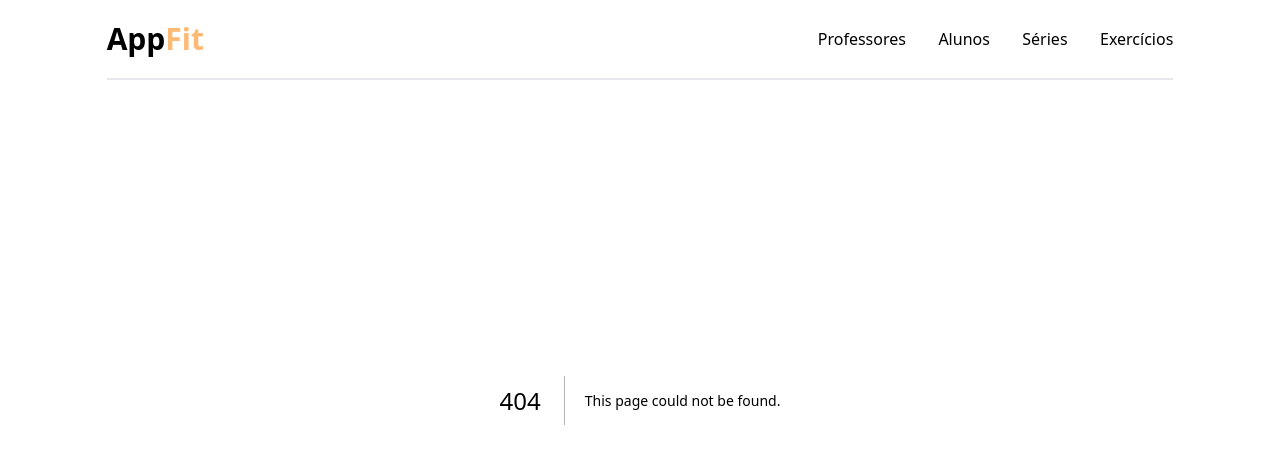
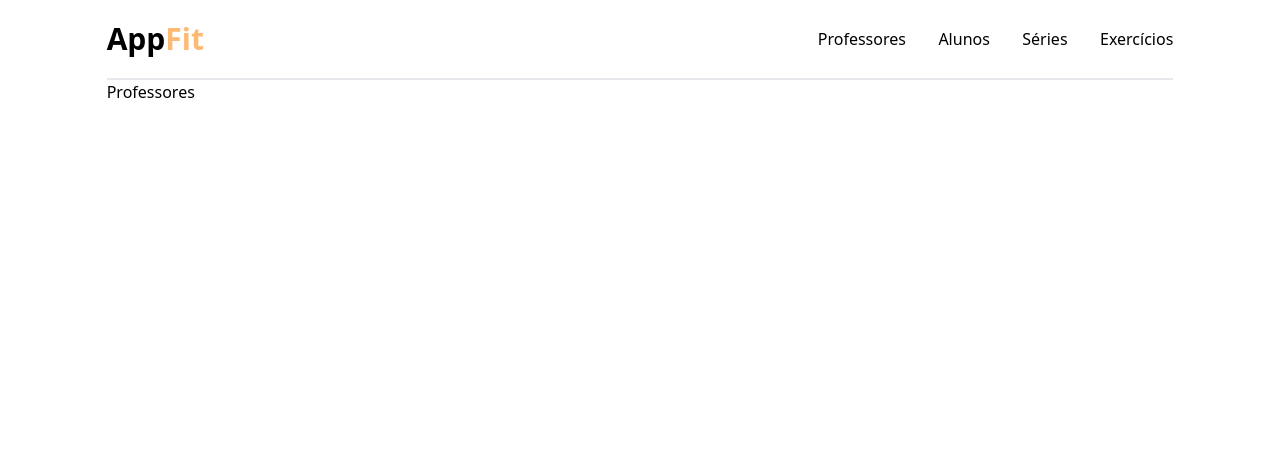
Before and after one commit to leonardo-rendano/AppFit---Frontend, a Next.js app: page /teachers in a window 1280 px wide. Before the commit this address had no page. Shown: the top 464 px of the page. Built offline with nearby package versions, Linux system fonts and the light colour scheme.

Commit message:
pages organization

```diff
--- a/src/pages/_app.tsx
+++ b/src/pages/_app.tsx
@@ -4,9 +4,9 @@ import { Header } from "@/components/Header";
 
 export default function App({ Component, pageProps }: AppProps) {
   return (
-    <>
+    <div>
       <Header />
       <Component {...pageProps} />
-    </>
+    </div>
   )
 }
--- /dev/null
+++ b/src/pages/exercises.tsx
@@ -0,0 +1,7 @@
+export default function ExercisesPage() {
+  return (
+    <div className="w-5/6 m-auto mt-20">
+      <h1>Exercícios</h1>
+    </div>
+  )
+}
--- /dev/null
+++ b/src/pages/sets.tsx
@@ -0,0 +1,7 @@
+export default function SetsPage() {
+  return (
+    <div className=" w-5/6 m-auto mt-20 ">
+      <h1>Séries</h1>
+    </div>
+  )
+}
--- /dev/null
+++ b/src/pages/students.tsx
@@ -0,0 +1,7 @@
+export default function StudentsPage() {
+  return (
+    <div className="w-5/6 m-auto mt-20">
+      <h1>Alunos</h1>
+    </div>
+  )
+}
--- /dev/null
+++ b/src/pages/teachers.tsx
@@ -0,0 +1,7 @@
+export default function TeachersPage() {
+  return (
+    <div className="w-5/6 m-auto mt-20">
+      <h1>Professores</h1>
+    </div>
+  )
+}
```
